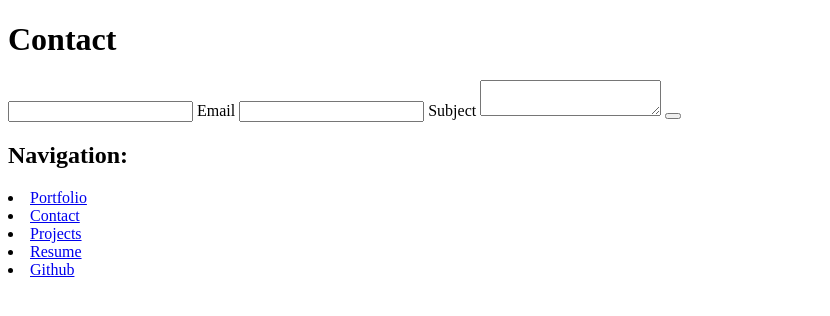
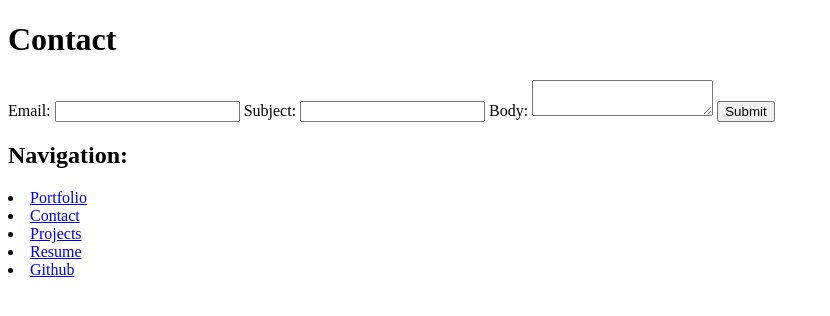
Before and after one commit to Jerpbob/portfolio, a plain HTML site: page contact/index.html in a window 1280 px wide. Shown: the whole page, without its empty margins (0-830 px from the left). Drawn offline with Linux system fonts and the light colour scheme.

Commit message:
Swithed around text in contacts form

```diff
--- a/contact/index.html
+++ b/contact/index.html
@@ -13,17 +13,18 @@
     </h1>
     <form action="mailto:j1balares@ucsd.edu" method="post" enctype="text/plain">
         <label>
+            Email:
             <input name="email" type="email">
-            Email
         </label>
         <label>
+            Subject:
             <input name="subject">
-            Subject
         </label>
         <label>
+            Body:
             <textarea name="body"></textarea>
         </label>
-        <button type="submit"></button>
+        <button type="submit">Submit</button>
     </form>
     <section>
         <h1>Navigation:</h1>
```
